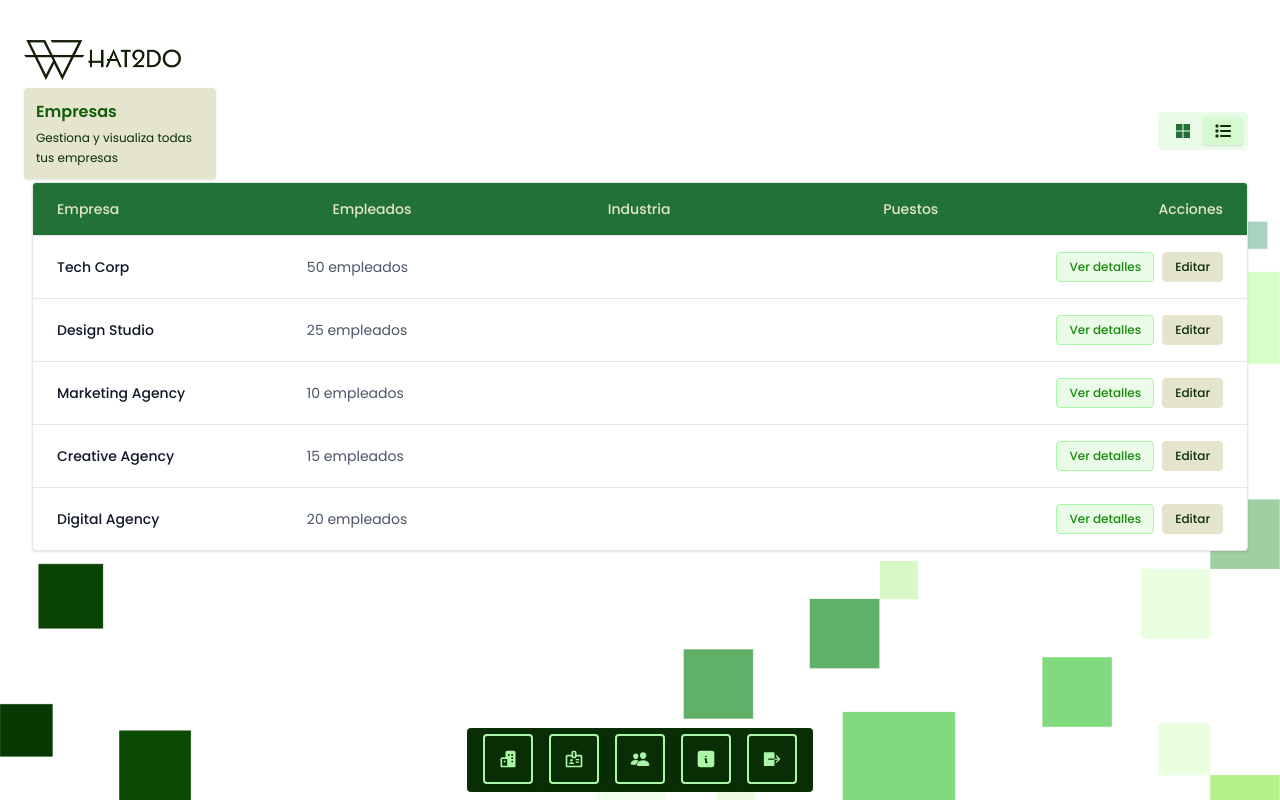
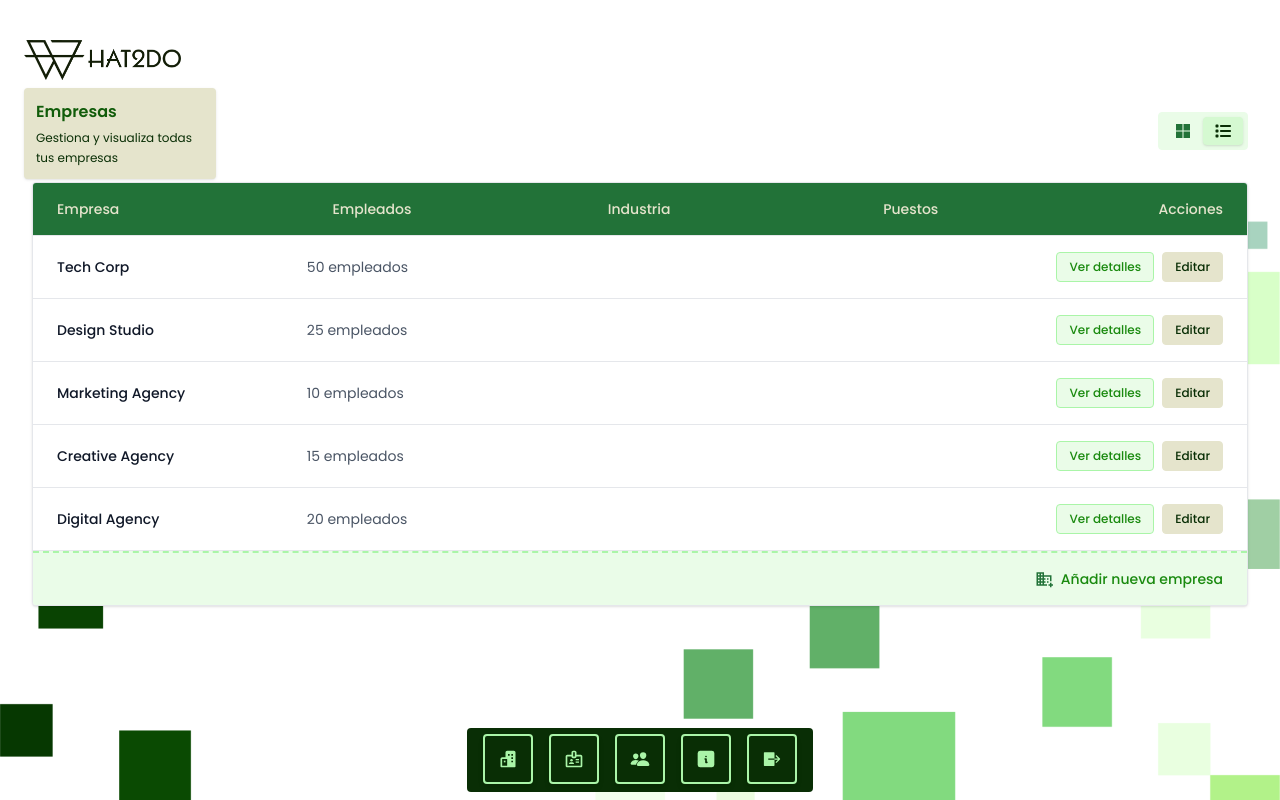
Before and after one commit to What2Do-SL/B2B-front, a Next.js app: page /companies in a window 1280 px wide. Both pictures are taken after a click on the button 1223 px from the left and 131 px from the top of the page. Built offline with nearby package versions, Linux system fonts and the light colour scheme.

Commit message:
posibility to add new item even if already some exist implemented

```diff
--- a/src/app/(dashboard)/companies/page.tsx
+++ b/src/app/(dashboard)/companies/page.tsx
@@ -8,6 +8,7 @@ import ItemList from "@/components/ui/ItemList";
 import ViewToggle from "@/components/ui/ViewToggle";
 import FormModal from "@/components/modals/FormModal";
 import CreateCard from "@/components/ui/CreateCard";
+import { MdDomainAdd } from "react-icons/md";
 import { BiSolidBuildings } from "react-icons/bi";
 
 export default function CompaniesPage() {
@@ -62,15 +63,12 @@ export default function CompaniesPage() {
       />
 
       <div className="p-6 md:p-8 max-w-7xl mx-auto">
-        {companies.length > 0 && (
         <div className="mb-8 flex justify-end">
           <ViewToggle currentView={view} onToggle={setView} />
         </div>
-        )}
 
         {/* Content */}
-        {companies.length > 0 ? (
-          view === "cards" ? (
+        {view === "cards" ? (
           <div className="flex flex-wrap justify-center gap-6">
             {companies.map((company) => (
               <ItemCard
@@ -79,10 +77,18 @@ export default function CompaniesPage() {
                 subtitle={`${company.employees} empleados`}
                 description={company.description}
                 detailsRoute={`/companies/${company.id}`}
-                  badge={<BiSolidBuildings size={20}/>}
+                badge={<BiSolidBuildings size={20} />}
                 onEdit={handleEdit}
               />
             ))}
+            <CreateCard
+              icon={<MdDomainAdd size={48} className="text-green-600" />}
+              label="Añadir Empresa"
+              description={`Crea una nueva empresa ${
+                companies.length === 0 ? "para comenzar." : ""
+              }`}
+              onClick={handleCreate}
+            />
           </div>
         ) : (
           <ItemList
@@ -90,16 +96,10 @@ export default function CompaniesPage() {
             columns={listColumns}
             onView={handleView}
             onEdit={handleEdit}
+            onCreateNew={handleCreate}
+            createIcon={<MdDomainAdd />}
+            createLabel="Añadir nueva empresa"
           />
-          )
-        ) : (
-          <div className="flex justify-center items-center py-16">
-            <CreateCard
-              label="Añadir Empresa"
-              description="Crea una nueva empresa para comenzar."
-              onClick={handleCreate}
-            />
-          </div>
         )}
 
         {/* Edit Modal */}
@@ -116,6 +116,20 @@ export default function CompaniesPage() {
             onCancel={() => setShowEditModal(false)}
           /> */}
         </FormModal>
+
+        {/* Create Modal */}
+        <FormModal
+          isOpen={showCreateModal}
+          onClose={() => setShowCreateModal(false)}
+          title="Crear Nueva Empresa"
+          variant="green"
+        >
+          <p>Create modal</p>
+          {/* <CreateCompanyForm
+            onSuccess={() => setShowCreateModal(false)}
+            onCancel={() => setShowCreateModal(false)}
+          /> */}
+        </FormModal>
       </div>
     </>
   );
--- a/src/app/(dashboard)/positions/page.tsx
+++ b/src/app/(dashboard)/positions/page.tsx
@@ -1,6 +1,48 @@
+"use client";
+
+import { useState } from "react";
+import { useRouter } from "next/navigation";
 import PageHeader from "@/components/layout/PageHeader";
+import ItemCard from "@/components/ui/ItemCard";
+import ItemList from "@/components/ui/ItemList";
+import ViewToggle from "@/components/ui/ViewToggle";
+import FormModal from "@/components/modals/FormModal";
+import CreateCard from "@/components/ui/CreateCard";
+import { BiSolidBuildings } from "react-icons/bi";
 
 export default function PositionsPage() {
+  const [view, setView] = useState<"cards" | "list">("cards");
+  const [showEditModal, setShowEditModal] = useState(false);
+  const [showCreateModal, setShowCreateModal] = useState(false);
+  const [editingPositionId, setEditingPositionId] = useState<string>("");
+  const router = useRouter();
+
+  const listColumns = [
+    { key: "title", label: "Título", primary: true },
+    { key: "company", label: "Empresa" },
+    { key: "level", label: "Nivel" },
+    {
+      key: "candidates",
+      label: "Candidatos",
+      render: (value: number) => `${value} candidatos`,
+    },
+  ];
+
+  const handleCreate = () => {
+    setShowCreateModal(true); // Opens the create modal
+  };
+
+  const handleView = (id: string) => {
+    router.push(`/positions/${id}`);
+  };
+
+  const handleEdit = (id: string) => {
+    // Open edit modal
+    console.log("Edit position", id);
+    setEditingPositionId(id);
+    setShowEditModal(true);
+  };
+
   return (
     <>
       {/* Page Header - positioned under logo */}
--- a/src/components/ui/CreateCard.tsx
+++ b/src/components/ui/CreateCard.tsx
@@ -8,6 +8,7 @@ import { MdDomainAdd } from "react-icons/md";
  */
 
 export default function CreateCard({
+  icon,
   label,
   description,
   onClick,
@@ -44,7 +45,7 @@ export default function CreateCard({
       <div className="absolute inset-0 w-full h-full flex flex-col items-center justify-center p-6">
         {/* Plus Icon */}
         <div className="mb-4 p-4 bg-green-300/30 rounded-full">
-          <MdDomainAdd size={48} className="text-green-600" />
+          {icon}
         </div>
 
         {/* Text */}
--- a/src/components/ui/ItemList.tsx
+++ b/src/components/ui/ItemList.tsx
@@ -1,12 +1,15 @@
-import { useRouter } from 'next/navigation';
-import { ItemListProps, ListColumn } from '@/types/ui';
+import { useRouter } from "next/navigation";
+import { ItemListProps, ListColumn } from "@/types/ui";
 
 export default function ItemList({
   items,
   columns,
   onView,
   onEdit,
-  className = '',
+  onCreateNew,
+  createIcon,
+  createLabel,
+  className = "",
 }: ItemListProps) {
   const router = useRouter();
 
@@ -23,38 +26,51 @@ export default function ItemList({
   };
 
   return (
-    <div className={`bg-white rounded-sm shadow-sm border border-gray-200 overflow-hidden ${className}`}>
+    <div
+      className={`bg-white rounded-sm shadow-sm border border-gray-200 overflow-hidden ${className}`}
+    >
       {/* Header */}
       <div className="bg-green-600 px-6 py-4 border-b border-gray-200">
-        <div className="grid gap-4" style={{ gridTemplateColumns: `${columns.map(() => '1fr').join(' ')} auto` }}>
+        <div
+          className="grid gap-4"
+          style={{
+            gridTemplateColumns: `${columns.map(() => "1fr").join(" ")} auto`,
+          }}
+        >
           {columns.map((column) => (
             <div key={column.key} className="text-sm font-medium text-beige">
               {column.label}
             </div>
           ))}
-          <div className="text-sm font-medium text-beige">
-            Acciones
-          </div>
+          <div className="text-sm font-medium text-beige">Acciones</div>
         </div>
       </div>
 
       {/* Rows */}
       <div className="divide-y divide-gray-200">
         {items.map((item, index) => (
-          <div
-            key={item.id || index}
-            className="px-6 py-4 transition-colors"
-          >
-            <div className="grid gap-4 items-center" style={{ gridTemplateColumns: `${columns.map(() => '1fr').join(' ')} auto` }}>
+          <div key={item.id || index} className="px-6 py-4 transition-colors">
+            <div
+              className="grid gap-4 items-center"
+              style={{
+                gridTemplateColumns: `${columns
+                  .map(() => "1fr")
+                  .join(" ")} auto`,
+              }}
+            >
               {columns.map((column) => (
                 <div key={column.key} className="text-sm">
                   {column.primary ? (
                     <div className="font-medium text-gray-900">
-                      {column.render ? column.render(item[column.key], item) : item[column.key]}
+                      {column.render
+                        ? column.render(item[column.key], item)
+                        : item[column.key]}
                     </div>
                   ) : (
                     <div className="text-gray-600">
-                      {column.render ? column.render(item[column.key], item) : item[column.key]}
+                      {column.render
+                        ? column.render(item[column.key], item)
+                        : item[column.key]}
                     </div>
                   )}
                 </div>
@@ -82,6 +98,17 @@ export default function ItemList({
             </div>
           </div>
         ))}
+
+        {/* Create New Row */}
+        <div
+          onClick={onCreateNew}
+          className="px-6 py-4 bg-green-50 border-t-2 border-dashed border-green-200 transition-colors hover:bg-green-100 cursor-pointer"
+        >
+          <div className="text-sm font-medium text-green-700 flex items-center justify-end">
+            <span className="text-green-600 font-bold text-lg mr-2">{createIcon}</span>
+            {createLabel}
+          </div>
+        </div>
       </div>
     </div>
   );
--- a/src/types/ui.ts
+++ b/src/types/ui.ts
@@ -116,6 +116,9 @@ export interface ItemListProps {
   columns: ListColumn[];
   onView?: (id: string) => void;
   onEdit?: (id: string) => void;
+  onCreateNew: () => void;
+  createIcon?: React.ReactNode;
+  createLabel: string;
   className?: string;
   emptyMessage?: string;
   emptyDescription?: string;
@@ -127,6 +130,7 @@ export interface PageHeaderProps {
 }
 
 export interface CreateCardProps {
+  icon?: React.ReactNode;
   label: string;
   description?: string;
   onClick: () => void;
@@ -139,5 +143,4 @@ export interface EmptyStateProps {
   title: string;
   description: string;
   icon?: React.ReactNode;
-  //className?: string;
 }
```
Lines whose indentation alone changed are shown as unchanged.
